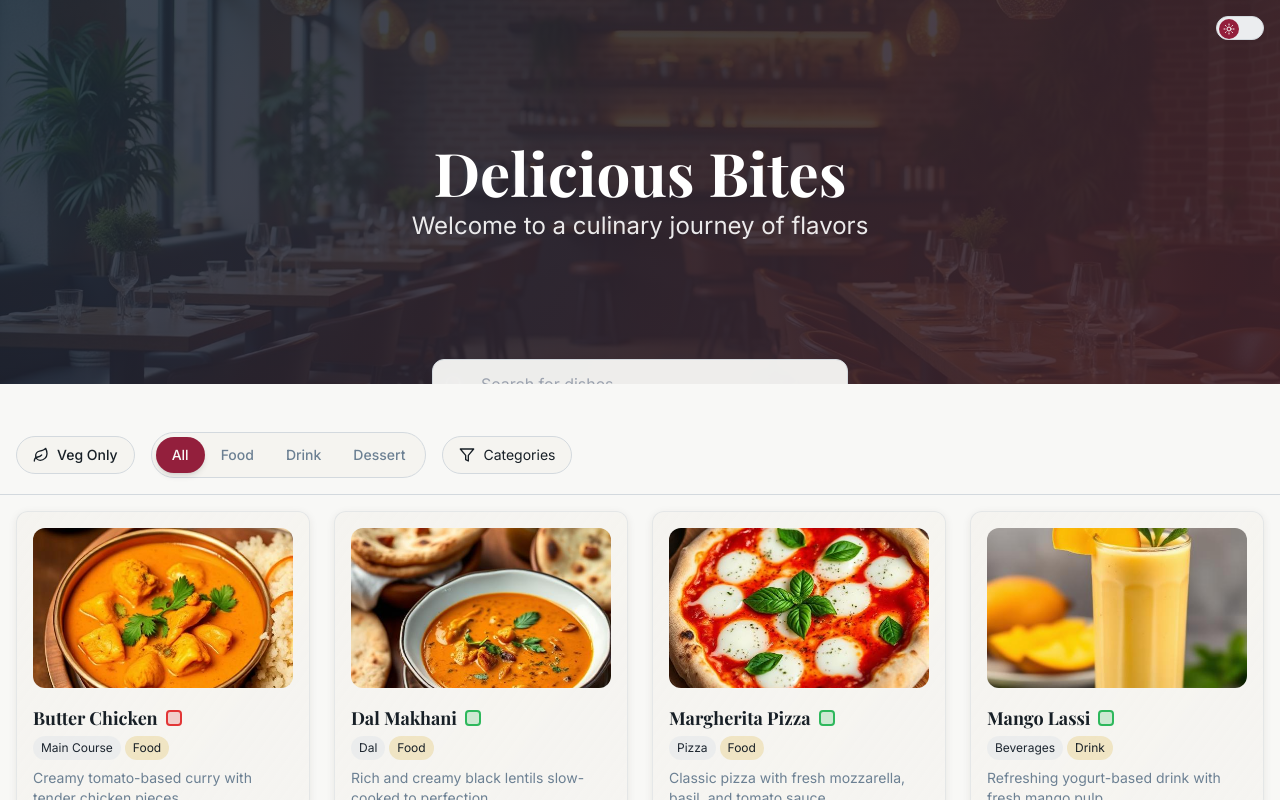
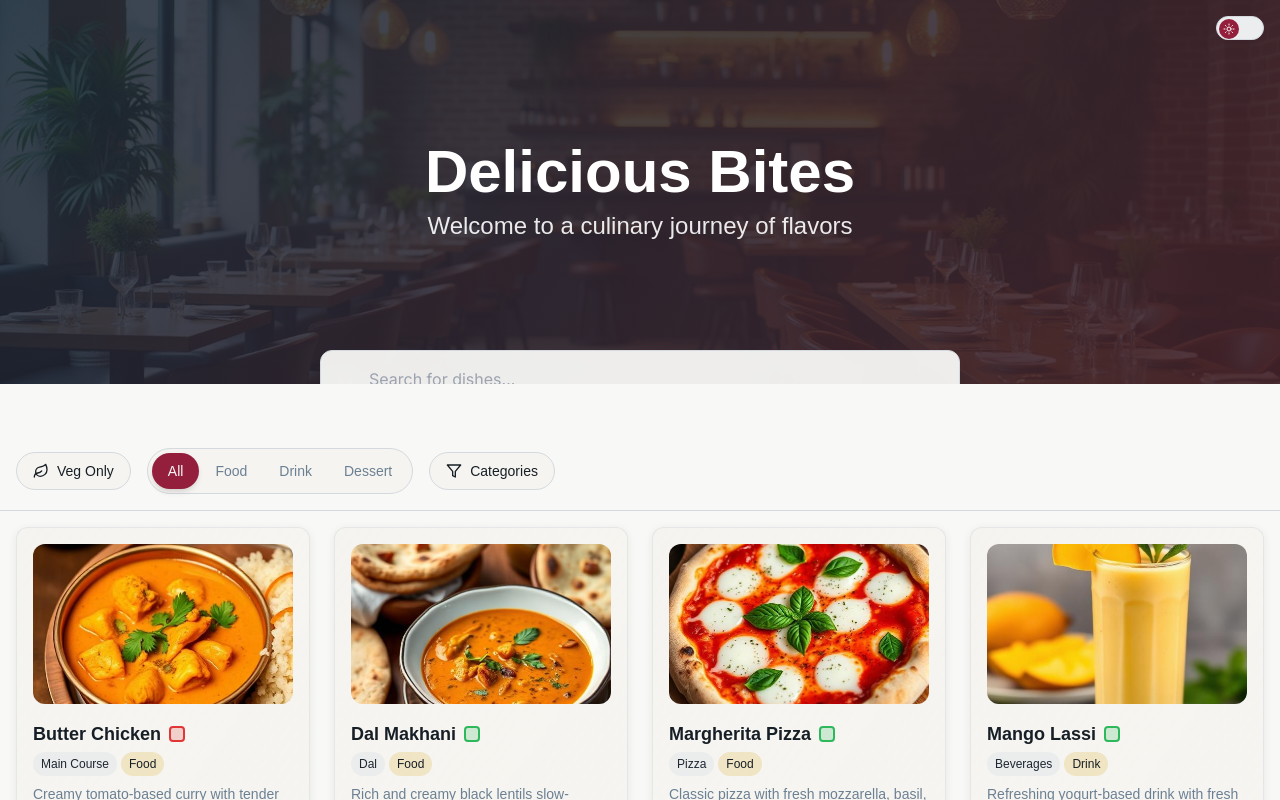
Before and after one commit to Ankit-ICY/classic-bite-order-now, a React (Vite) app: page / in a window 1280 px wide. Shown: the top 800 px of the page. Built offline with nearby package versions, Linux system fonts and the light colour scheme.

Commit message:
Fix search bar visibility and styling
Adjust search bar to be fully visible, increase width, add search icon, and apply Arial font style.

```diff
--- a/src/index.css
+++ b/src/index.css
@@ -140,12 +140,13 @@
   }
 
   body {
-    @apply bg-background text-foreground font-body;
+    @apply bg-background text-foreground;
+    font-family: 'Arial', 'Helvetica Neue', sans-serif;
     font-weight: 400;
   }
 
   h1, h2, h3, h4, h5, h6 {
-    @apply font-heading;
+    font-family: 'Arial', 'Helvetica Neue', sans-serif;
     font-weight: 700;
   }
 }
--- a/src/pages/FoodMenu.tsx
+++ b/src/pages/FoodMenu.tsx
@@ -201,22 +201,22 @@ export default function FoodMenu() {
         </div>
 
         {/* Search Bar - Positioned at bottom center of hero image */}
-        <div className="absolute bottom-0 left-1/2 transform -translate-x-1/2 translate-y-1/2 w-full max-w-md px-4">
+        <div className="absolute bottom-0 left-1/2 transform -translate-x-1/2 translate-y-6 w-full max-w-2xl px-4">
           <div className="relative">
-            <Search className="absolute left-3 top-1/2 transform -translate-y-1/2 text-muted-foreground w-5 h-5" />
+            <Search className="absolute left-4 top-1/2 transform -translate-y-1/2 text-muted-foreground w-5 h-5" />
             <input
               type="text"
               placeholder="Search for dishes..."
               value={searchTerm}
               onChange={(e) => setSearchTerm(e.target.value)}
-              className="w-full px-12 py-3 rounded-xl border border-border bg-background/95 backdrop-blur-sm focus:outline-none focus:ring-2 focus:ring-primary/50 focus:border-primary transition-all duration-300 shadow-lg"
+              className="w-full px-12 py-4 rounded-xl border border-border bg-background/95 backdrop-blur-sm focus:outline-none focus:ring-2 focus:ring-primary/50 focus:border-primary transition-all duration-300 shadow-lg font-body text-base"
             />
           </div>
         </div>
       </div>
 
       {/* Filters - moved search to hero section */}
-      <div className="sticky top-0 bg-background/95 backdrop-blur-sm border-b border-border z-40 p-4 mt-8">
+      <div className="sticky top-0 bg-background/95 backdrop-blur-sm border-b border-border z-40 p-4 mt-12">
         <div className="max-w-7xl mx-auto space-y-4">
           {/* Controls Row */}
           <div className="flex flex-wrap items-center gap-4">
```
